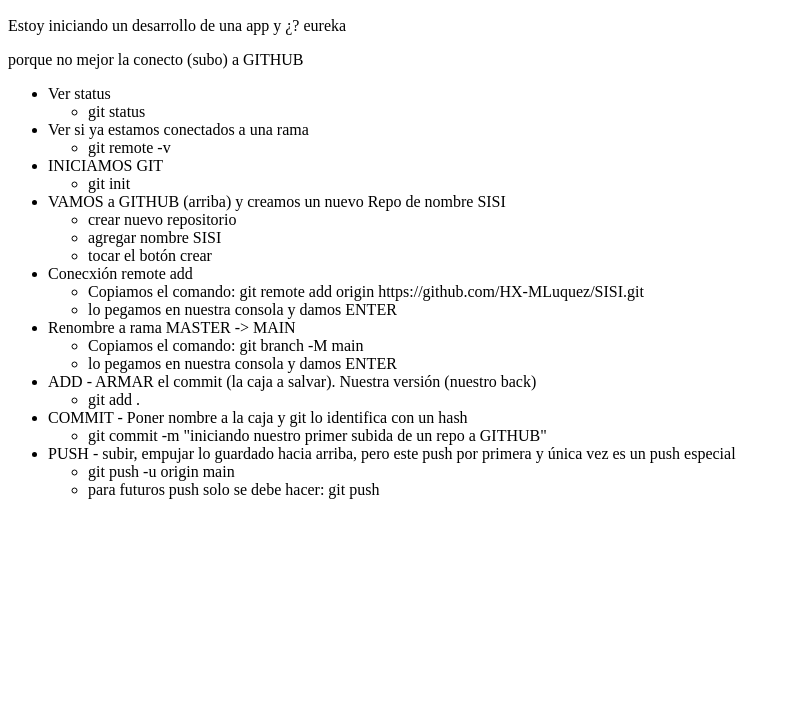
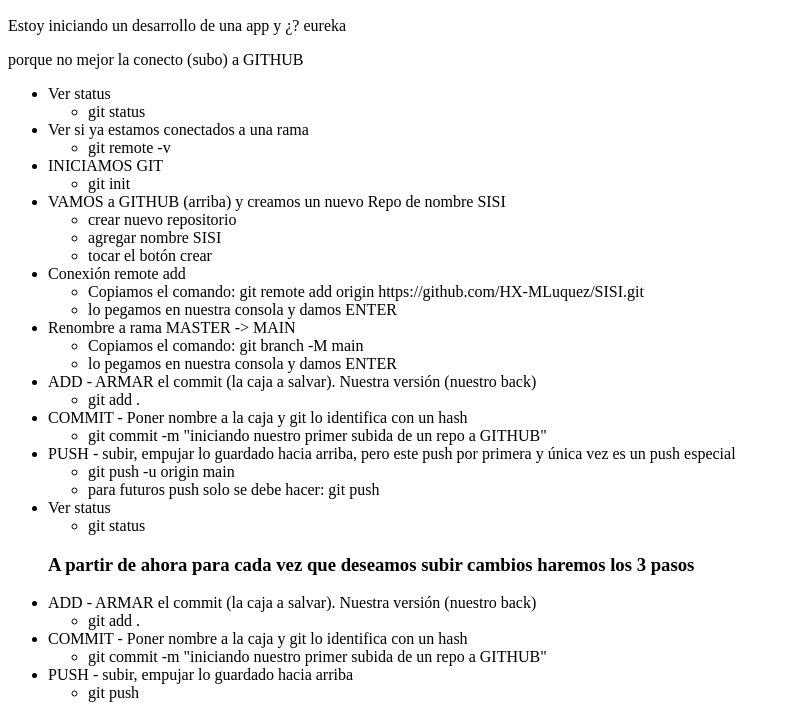
Before and after one commit to HX-MLuquez/SISI, a plain HTML site: page index.html in a window 1280 px wide. Shown: the part 110-828 px from the top of the page, without its empty margins (0-789 px from the left). Before the commit the page ends 800 px from the top, so only its background shows below. Drawn offline with Linux system fonts and the light colour scheme.

Commit message:
otro commit

```diff
--- a/index.html
+++ b/index.html
@@ -29,9 +29,12 @@
         <li>agregar nombre SISI</li>
         <li>tocar el botón crear</li>
       </ul>
-      <li>Conecxión remote add</li>
+      <li>Conexión remote add</li>
       <ul>
-        <li>Copiamos el comando: git remote add origin https://github.com/HX-MLuquez/SISI.git</li>
+        <li>
+          Copiamos el comando: git remote add origin
+          https://github.com/HX-MLuquez/SISI.git
+        </li>
         <li>lo pegamos en nuestra consola y damos ENTER</li>
       </ul>
       <li>Renombre a rama MASTER -> MAIN</li>
@@ -39,22 +42,53 @@
         <li>Copiamos el comando: git branch -M main</li>
         <li>lo pegamos en nuestra consola y damos ENTER</li>
       </ul>
-      <li>ADD - ARMAR el commit (la caja a salvar). Nuestra versión (nuestro back)</li>
+      <li>
+        ADD - ARMAR el commit (la caja a salvar). Nuestra versión (nuestro back)
+      </li>
       <ul>
         <li>git add .</li>
       </ul>
       <li>COMMIT - Poner nombre a la caja y git lo identifica con un hash</li>
       <ul>
-        <li>git commit -m "iniciando nuestro primer subida de un repo a GITHUB"</li>
+        <li>
+          git commit -m "iniciando nuestro primer subida de un repo a GITHUB"
+        </li>
       </ul>
-      <li>PUSH - subir, empujar lo guardado hacia arriba, pero este push por primera y única vez es un push especial</li>
+      <li>
+        PUSH - subir, empujar lo guardado hacia arriba, pero este push por
+        primera y única vez es un push especial
+      </li>
       <ul>
         <li>git push -u origin main</li>
         <li>para futuros push solo se debe hacer: git push</li>
       </ul>
 
+      <li>Ver status</li>
+      <ul>
+        <li>git status</li>
+      </ul>
+      <h3>
+        A partir de ahora para cada vez que deseamos subir cambios haremos los 3
+        pasos
+      </h3>
+      <li>
+        ADD - ARMAR el commit (la caja a salvar). Nuestra versión (nuestro back)
+      </li>
+      <ul>
+        <li>git add .</li>
+      </ul>
+      <li>COMMIT - Poner nombre a la caja y git lo identifica con un hash</li>
+      <ul>
+        <li>
+          git commit -m "iniciando nuestro primer subida de un repo a GITHUB"
+        </li>
+      </ul>
+      <li>
+        PUSH - subir, empujar lo guardado hacia arriba
+      </li>
+      <ul>
+        <li>git push</li>
+      </ul>
     </ul>
-
-
   </body>
 </html>
```
